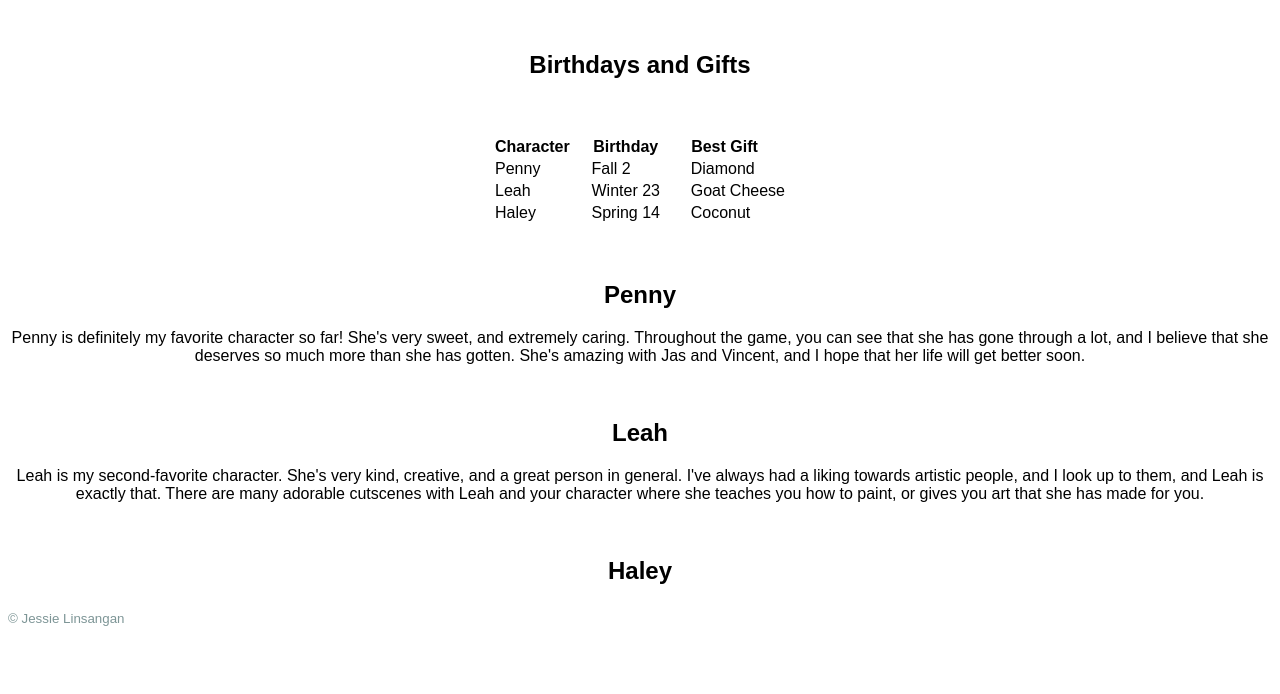
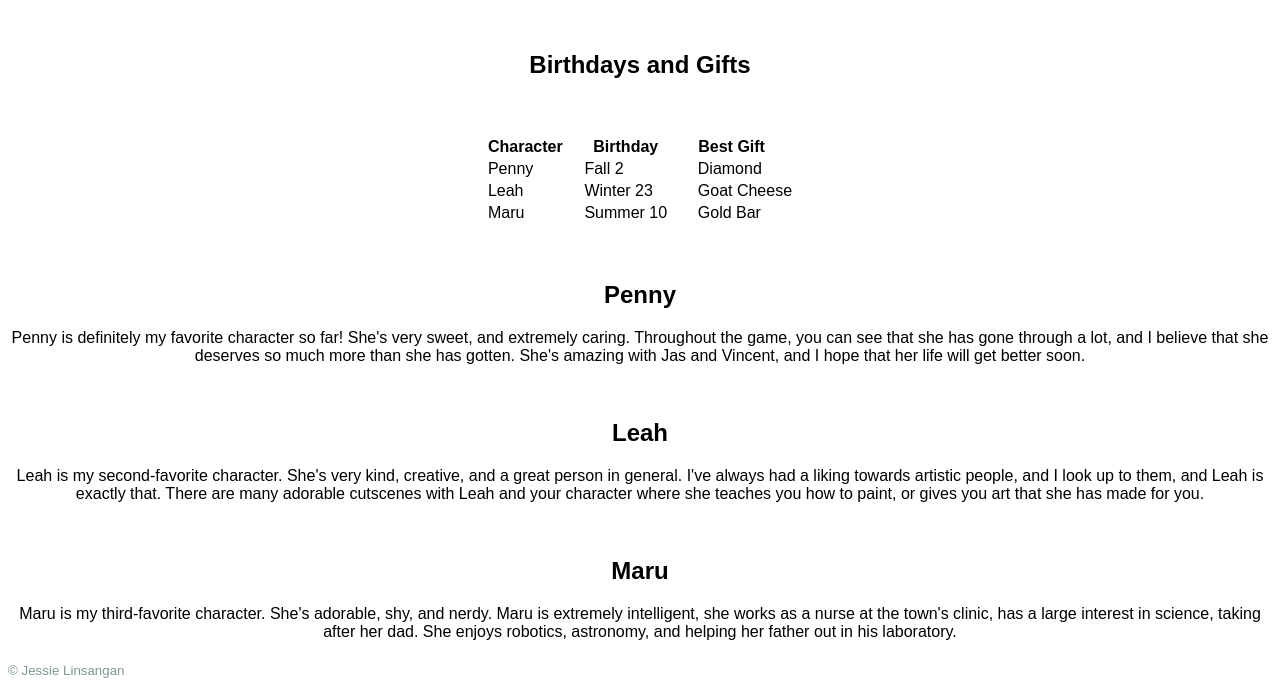
Before and after one commit to jesslins/stardew-blog, a plain HTML site: page characters.html in a window 1280 px wide. Shown: the part 413-1107 px from the top of the page. Before the commit the page ends 1055 px from the top, so only its background shows below. Drawn offline with Linux system fonts and the light colour scheme.

Commit message:
IFrame and Characters Commit

```diff
--- a/characters.html
+++ b/characters.html
@@ -167,13 +167,13 @@
             <td>&nbsp;&nbsp;&nbsp;&nbsp;&nbsp;&nbsp;Goat Cheese</td>
           </tr>
           <!--
-            Table row representing Haley, her birthday, and the best
+            Table row representing Maru, her birthday, and the best
             gift for her
           -->
           <tr>
-            <td>Haley</td>
-            <td>&nbsp;&nbsp;&nbsp;&nbsp;Spring 14</td>
-            <td>&nbsp;&nbsp;&nbsp;&nbsp;&nbsp;&nbsp;Coconut</td>
+            <td>Maru</td>
+            <td>&nbsp;&nbsp;&nbsp;&nbsp;Summer 10</td>
+            <td>&nbsp;&nbsp;&nbsp;&nbsp;&nbsp;&nbsp;Gold Bar</td>
           </tr>
         </table>
         <br />
@@ -197,7 +197,13 @@
         </p>
         <br />
         <!--Heading for the paragraph where I talk about Haley-->
-        <h2>Haley</h2>
+        <h2>Maru</h2>
+        <p>
+          Maru is my third-favorite character. She's adorable, shy, and nerdy. Maru is extremely
+          intelligent, she works as a nurse at the town's clinic, has a large interest in
+          science, taking after her dad. She enjoys robotics, astronomy, and helping her father
+          out in his laboratory.
+        </p>
       </center>
 
     </main>
```
Also changed, not shown: index.html (+1 -1 lines), survey.html (+12 -0 lines).
